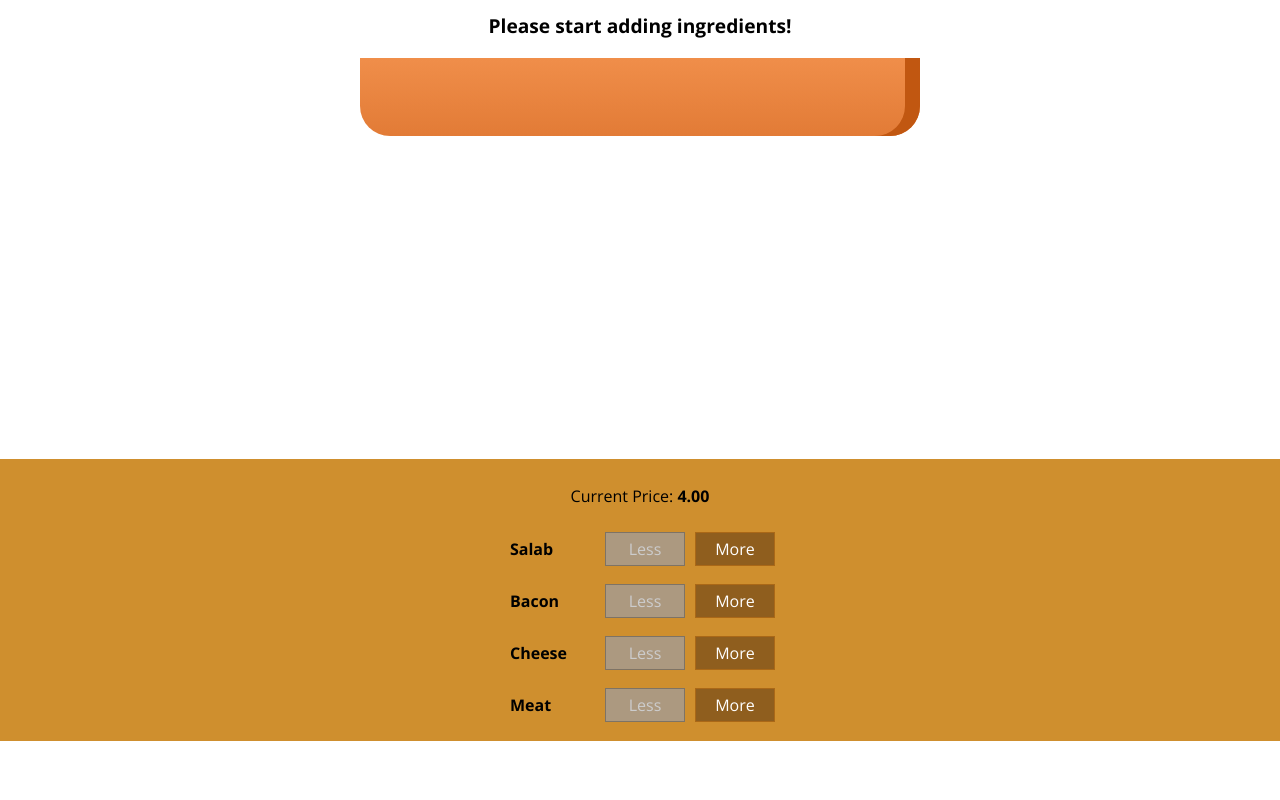
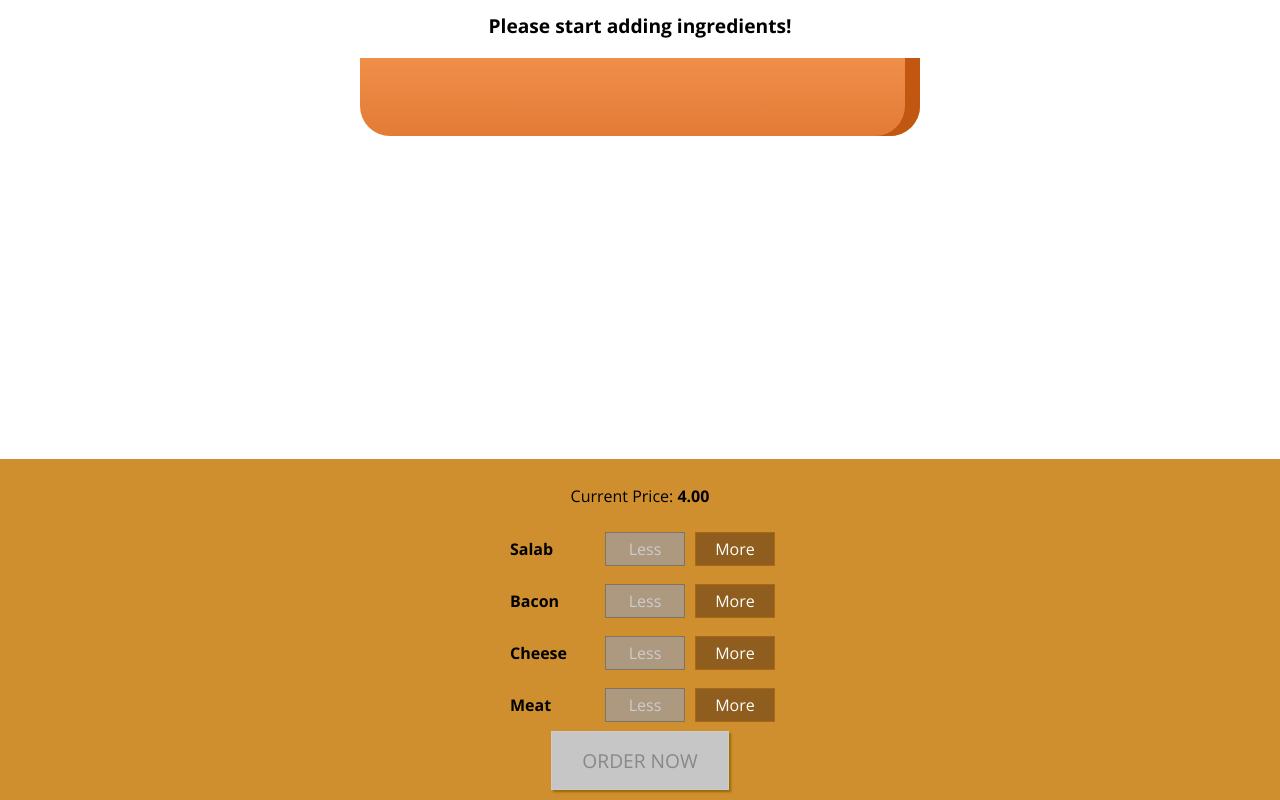
Before and after one commit to ManjunathBPoojary/burger-builder, a React app: page / in a window 1280 px wide. Shown: the part 179-979 px from the top of the page. Before the commit the page ends 920 px from the top, so only its background shows below. Built offline with nearby package versions, Linux system fonts and the light colour scheme.

Commit message:
Order button

```diff
--- a/src/components/Burger/BuildControls/BuildControls.css
+++ b/src/components/Burger/BuildControls/BuildControls.css
@@ -8,3 +8,45 @@
     margin: auto;
     padding: 10px 0;
 }
+
+
+.OrderButton {
+    background-color: #DAD735;
+    outline: none;
+    cursor: pointer;
+    border: 1px solid #966909;
+    color: #966909;
+    font-family: inherit;
+    font-size: 1.2em;
+    padding: 15px 30px;
+    box-shadow: 2px 2px 2px #966909;
+}
+
+.OrderButton:hover, .OrderButton:active {
+    background-color: #A0DB41;
+    border: 1px solid #966909;
+    color: #966909;
+}
+
+.OrderButton:disabled {
+    background-color: #C7C6C6;
+    cursor: not-allowed;
+    border: 1px solid #ccc;
+    color: #888888;
+}
+
+.OrderButton:not(:disabled) {
+    animation: enable 0.3s linear;
+}
+
+@keyframes enable {
+    0% {
+        transform: scale(1);
+    }
+    60% {
+        transform: scale(1.1);
+    }
+    100% {
+        transform: scale(1);
+    }
+}
--- a/src/components/Burger/BuildControls/BuildControls.js
+++ b/src/components/Burger/BuildControls/BuildControls.js
@@ -19,6 +19,9 @@
             removed={() =>props.ingredientsRemoved(ctrl.type)}
             disabled={props.disabled[ctrl.type]}/>
         ))}
+        <button
+        className={classes.OrderButton}
+        disabled={!props.purchasable}>ORDER NOW</button>
     </div>
 );
 
--- a/src/containers/BurgerBuilder/BurgerBuilder.js
+++ b/src/containers/BurgerBuilder/BurgerBuilder.js
@@ -19,7 +19,18 @@
             cheese: 0,
             meat: 0
         },
-        totalPrice: 4
+        totalPrice: 4,
+        purchasable: false
+    }
+
+    updatePurchaseState (ingredients) {
+        const sum = Object.keys(ingredients)
+        .map(igKey => {
+            return ingredients[igKey]
+        }).reduce((sum, el) => {
+            return sum + el;
+        },0);
+        this.setState({purchasable: sum > 0});
     }
 
     addIngredientHandler = (type) =>{
@@ -34,6 +45,7 @@
         const newPrice = oldPrice + priceAddition;
         this.setState({totalPrice: newPrice,
         ingredients: updatedIngredients});
+        this.updatePurchaseState(updatedIngredients);
     }
 
     removeIngredientHandler = (type) =>{
@@ -51,6 +63,7 @@
         const newPrice = oldPrice - priceDeduction;
         this.setState({totalPrice: newPrice,
         ingredients: updatedIngredients});
+        this.updatePurchaseState(updatedIngredients);
     }
 
     render(){
@@ -70,6 +83,7 @@
                 ingredientAdded={this.addIngredientHandler}
                 ingredientsRemoved={this.removeIngredientHandler}
                 disabled={disableInfo}
+                purchasable={this.state.purchasable}
                 price={this.state.totalPrice}/>
             </Auxiliary>
         );
```
